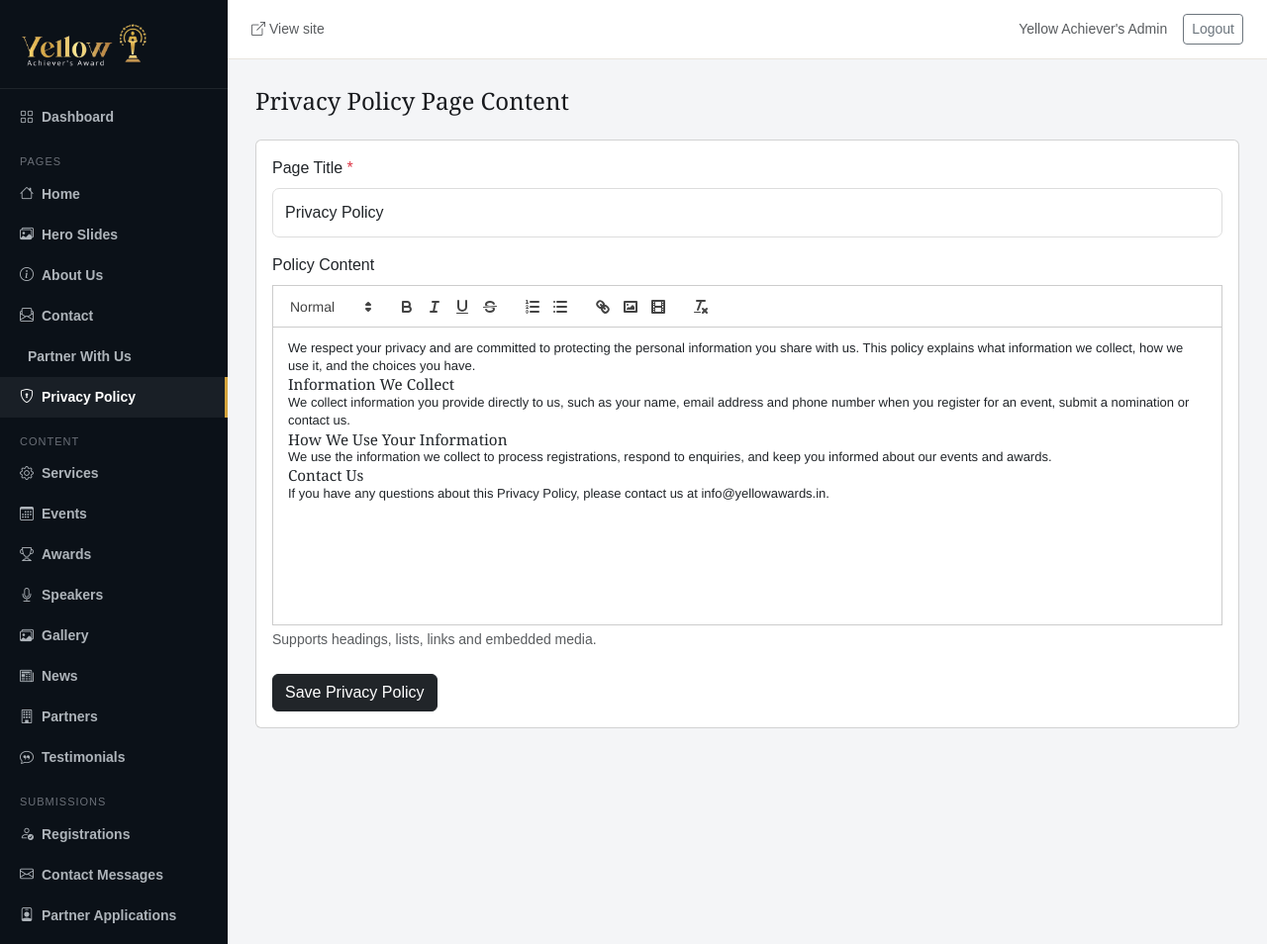
After one commit to creatikasoftware/yellow, a Laravel app: page /admin/pages/privacy in a window 1280 px wide. The commit adds this page. Shown: the whole page at 99% size. Run offline with Laravel 12, Linux system fonts and the light colour scheme; a user stored in the database is signed in; data comes from the database, SQL or seed files in the repository; style sheets or scripts are compiled from the project's sources; some libraries are stand-ins or nearby versions.

Commit message:
Add Privacy Policy page, redesign testimonials, fix award image
- Add admin-editable Privacy Policy page at /privacy-policy, linked
  from the footer's Quick Links and the bottom-bar text (same
  PageContent + rich-editor pattern as other pages)
- Redesign homepage Testimonials into a 3-column slider with prev/next
  arrows, removing the large "featured" card; the admin's featured
  checkbox now only affects ordering, not layout
- Fix award detail page showing a static placeholder instead of the
  uploaded award image (same bug already fixed elsewhere for events,
  speakers and gallery)

No database changes.

Co-Authored-By: Claude Sonnet 5 <noreply@anthropic.com>

```diff
--- a/app/Http/Controllers/Admin/PageContentController.php
+++ b/app/Http/Controllers/Admin/PageContentController.php
@@ -191,4 +191,23 @@ class PageContentController extends Controller
 
         return back()->with('status', 'Partner page content updated.');
     }
+
+    public function editPrivacy()
+    {
+        $content = PageContent::get('privacy');
+
+        return view('admin.pages.privacy', compact('content'));
+    }
+
+    public function updatePrivacy(Request $request): RedirectResponse
+    {
+        $validated = $request->validate([
+            'title' => ['required', 'string', 'max:255'],
+            'body' => ['required', 'string'],
+        ]);
+
+        PageContent::set('privacy', $validated);
+
+        return back()->with('status', 'Privacy Policy page updated.');
+    }
 }
--- a/app/Support/PageContent.php
+++ b/app/Support/PageContent.php
@@ -104,6 +104,10 @@ class PageContent
                 'form_subtitle' => 'Our partner team will review and respond within 48 hours.',
                 'tiers' => ['Associate Partner', 'Regional Partner', 'Strategic Partner'],
             ],
+            'privacy' => [
+                'title' => 'Privacy Policy',
+                'body' => '<p>We respect your privacy and are committed to protecting the personal information you share with us. This policy explains what information we collect, how we use it, and the choices you have.</p><h3>Information We Collect</h3><p>We collect information you provide directly to us, such as your name, email address and phone number when you register for an event, submit a nomination or contact us.</p><h3>How We Use Your Information</h3><p>We use the information we collect to process registrations, respond to enquiries, and keep you informed about our events and awards.</p><h3>Contact Us</h3><p>If you have any questions about this Privacy Policy, please contact us at info@yellowawards.in.</p>',
+            ],
 
             // Site-wide values shown in the footer (and the contact page's
             // info box) on every page, not just one — kept in their own
--- a/resources/css/app.css
+++ b/resources/css/app.css
@@ -1425,6 +1425,17 @@ select.ya-form-control {
 
 
 /* =========================================================
+   TESTIMONIALS CAROUSEL NAV
+========================================================= */
+
+.ya-testimonial-carousel{position:relative}
+.ya-testimonial-arrow{position:absolute;top:50%;transform:translateY(-50%);width:44px;height:44px;border-radius:50%;border:1px solid #1c2733;background:#fff;color:#1c2733;display:flex;align-items:center;justify-content:center;font-size:18px;transition:.2s;cursor:pointer;z-index:3}
+.ya-testimonial-arrow.prev{left:-56px}
+.ya-testimonial-arrow.next{right:-56px}
+.ya-testimonial-arrow:hover{background:var(--gold);border-color:var(--gold);color:#17191d}
+@media(max-width:1300px){.ya-testimonial-arrow.prev{left:6px}.ya-testimonial-arrow.next{right:6px}}
+
+/* =========================================================
    TRUST STATISTICS
 ========================================================= */
 
--- a/resources/views/admin/layouts/app.blade.php
+++ b/resources/views/admin/layouts/app.blade.php
@@ -41,6 +41,7 @@
                 <a class="nav-link {{ request()->routeIs('admin.pages.about') ? 'active' : '' }}" href="{{ route('admin.pages.about') }}"><i class="bi bi-info-circle me-2"></i>About Us</a>
                 <a class="nav-link {{ request()->routeIs('admin.pages.contact') ? 'active' : '' }}" href="{{ route('admin.pages.contact') }}"><i class="bi bi-envelope-paper me-2"></i>Contact</a>
                 <a class="nav-link {{ request()->routeIs('admin.pages.partner') ? 'active' : '' }}" href="{{ route('admin.pages.partner') }}"><i class="bi bi-handshake me-2"></i>Partner With Us</a>
+                <a class="nav-link {{ request()->routeIs('admin.pages.privacy') ? 'active' : '' }}" href="{{ route('admin.pages.privacy') }}"><i class="bi bi-shield-lock me-2"></i>Privacy Policy</a>
 
                 <div class="nav-section">Content</div>
                 <a class="nav-link {{ request()->routeIs('admin.services.*') ? 'active' : '' }}" href="{{ route('admin.services.index') }}"><i class="bi bi-gear me-2"></i>Services</a>
--- /dev/null
+++ b/resources/views/admin/pages/privacy.blade.php
@@ -0,0 +1,22 @@
+@extends('admin.layouts.app')
+
+@section('title', 'Privacy Policy Page Content')
+
+@section('content')
+
+    <x-admin.page-heading title="Privacy Policy Page Content" />
+
+    <form method="POST" action="{{ route('admin.pages.privacy.update') }}">
+        @csrf
+        @method('PUT')
+
+        <div class="card">
+            <div class="card-body">
+                <x-admin.input name="title" label="Page Title" :value="$content['title']" required />
+                <x-admin.rich-editor name="body" label="Policy Content" :value="$content['body']" help="Supports headings, lists, links and embedded media." />
+                <button type="submit" class="btn btn-dark mt-2">Save Privacy Policy</button>
+            </div>
+        </div>
+    </form>
+
+@endsection
--- a/resources/views/components/footer.blade.php
+++ b/resources/views/components/footer.blade.php
@@ -38,6 +38,7 @@
                     <li><a href="{{ route('news.index') }}">News</a></li>
                     <li><a href="{{ route('contact') }}">Contact</a></li>
                     <li><a href="{{ route('partner') }}">Partner With Us</a></li>
+                    <li><a href="{{ route('privacy-policy') }}">Privacy Policy</a></li>
                 </ul>
             </div>
 
@@ -63,7 +64,7 @@
         </div>
         <div class="footer-bottom d-flex justify-content-between flex-wrap gap-2">
             <span>&copy; {{ date('Y') }} Yellow Achiever's Award. All Rights Reserved.</span>
-            <span>Privacy Policy &nbsp; | &nbsp; Terms &amp; Conditions</span>
+            <span><a href="{{ route('privacy-policy') }}">Privacy Policy</a> &nbsp; | &nbsp; Terms &amp; Conditions</span>
         </div>
     </div>
 </footer>
--- a/resources/views/frontend/awards/show.blade.php
+++ b/resources/views/frontend/awards/show.blade.php
@@ -20,7 +20,11 @@
         <div class="container">
             <div class="row g-5">
                 <div class="col-lg-7">
-                    <div class="image-placeholder" style="height:390px"></div>
+                    @if($award->image)
+                        <img src="{{ \Illuminate\Support\Facades\Storage::url($award->image) }}" alt="{{ $award->name }}" style="width:100%;height:390px;object-fit:cover">
+                    @else
+                        <div class="image-placeholder" style="height:390px"></div>
+                    @endif
                 </div>
                 <div class="col-lg-5">
                     <div class="section-kicker">Category Overview</div>
--- a/routes/admin.php
+++ b/routes/admin.php
@@ -42,6 +42,8 @@ Route::prefix('admin')->name('admin.')->middleware(['auth', 'admin'])->group(fun
     Route::put('pages/contact', [PageContentController::class, 'updateContact'])->name('pages.contact.update');
     Route::get('pages/partner', [PageContentController::class, 'editPartner'])->name('pages.partner');
     Route::put('pages/partner', [PageContentController::class, 'updatePartner'])->name('pages.partner.update');
+    Route::get('pages/privacy', [PageContentController::class, 'editPrivacy'])->name('pages.privacy');
+    Route::put('pages/privacy', [PageContentController::class, 'updatePrivacy'])->name('pages.privacy.update');
 
     Route::resource('services', ServiceController::class)->except('show');
     Route::patch('services/{service}/toggle-status', [ServiceController::class, 'toggleStatus'])->name('services.toggle-status');
--- a/routes/web.php
+++ b/routes/web.php
@@ -15,6 +15,7 @@ use Illuminate\Support\Facades\Route;
 
 Route::get('/', [HomeController::class, 'index'])->name('home');
 Route::get('/about', [PageController::class, 'about'])->name('about');
+Route::get('/privacy-policy', [PageController::class, 'privacyPolicy'])->name('privacy-policy');
 
 Route::get('/services', [ServiceController::class, 'index'])->name('services.index');
 Route::get('/services/{service}', [ServiceController::class, 'show'])->name('services.show');
```
Also changed, not shown: app/Http/Controllers/HomeController.php (+8 -3 lines), app/Http/Controllers/PageController.php (+7 -0 lines), resources/views/frontend/home.blade.php (+27 -11 lines), resources/views/frontend/privacy-policy.blade.php (added, +27 -0 lines).
